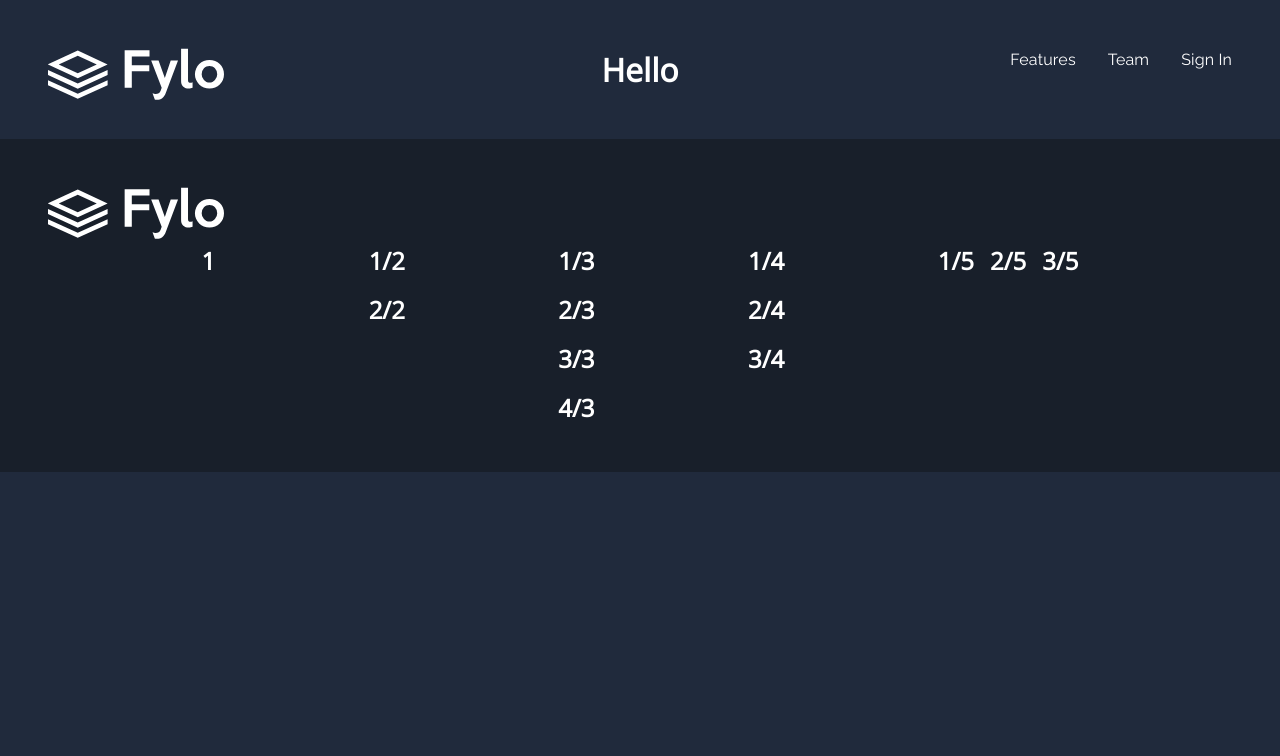
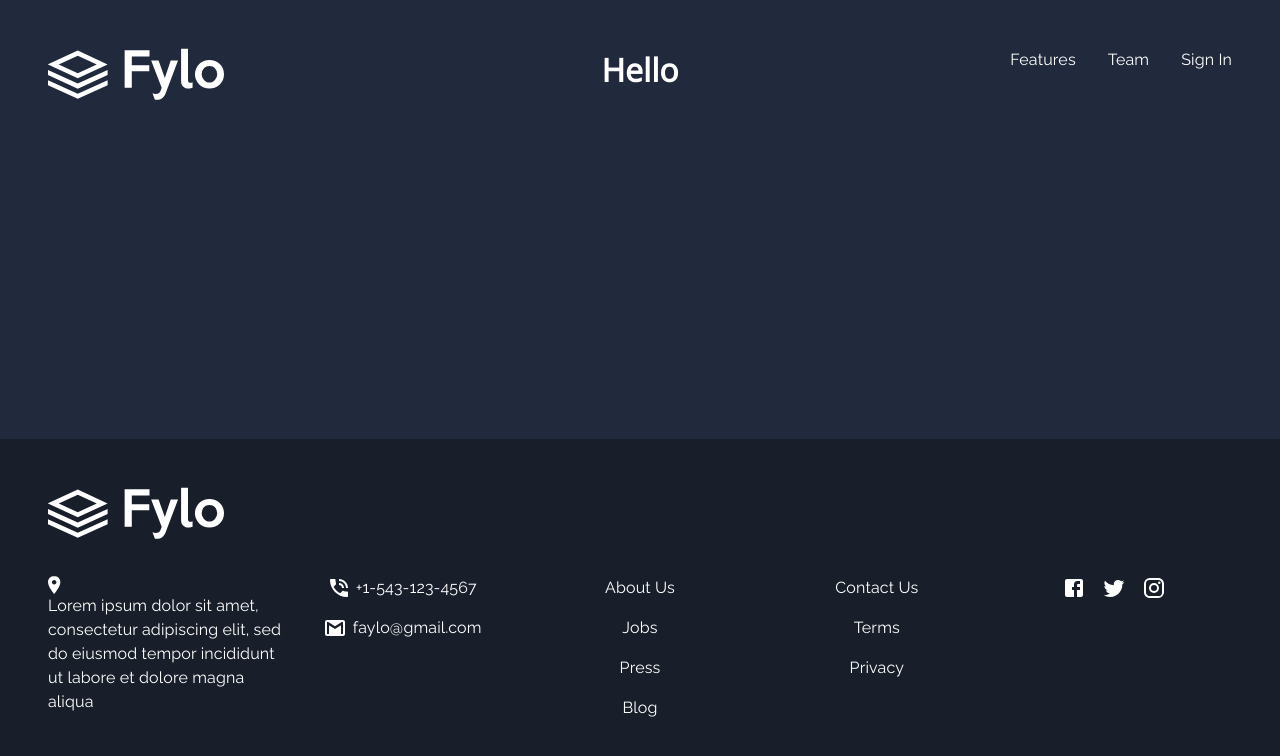
Before and after one commit to aaradj/faylo, a React (Create React App) app: page / in a window 1280 px wide. Shown: the top 756 px of the page. Built offline with nearby package versions, Linux system fonts and the light colour scheme.

Commit message:
footer stracture

```diff
--- a/src/components/Footer/index.tsx
+++ b/src/components/Footer/index.tsx
@@ -1,6 +1,10 @@
 import styled from "styled-components";
 import { Box } from "@mui/material";
-import { MainBg, Inside, Cyan, Blue } from "../../style/colors";
+import { MainBg, Inside } from "../../style/colors";
+import FacebookIcon from "@mui/icons-material/Facebook";
+import TwitterIcon from "@mui/icons-material/Twitter";
+import InstagramIcon from "@mui/icons-material/Instagram";
+import CPara from "../CPara";
 
 const Main = styled.footer`
   width: 100%;
@@ -9,26 +13,33 @@ const Main = styled.footer`
   display: flex;
   flex-direction: column;
   background: ${MainBg};
+  position: absolute;
+  bottom: 0;
 `;
 const BoxStyle = {
   display: "flex",
   alignItems: "start",
-  justifyContent: "space-evenly",
+  justifyContent: "center",
   width: "100%",
+  padding: "2rem 0",
 };
 
 const BoxArticle = {
+  width: "20%",
   display: "flex",
   flexDirection: "column",
   alignItems: "center",
-  gap:"1rem",
+  gap: "1rem",
 };
 
 const SocailMedia = {
-  display:"flex",
-  alignItems:"center",
-  gap:"1rem",
-}
+  width: "20%",
+  display: "flex",
+  justifyContent: "center",
+  gap: "1rem",
+};
+
+const Logos = { color: "white", "&:hover": { color: Inside } };
 
 function Footer() {
   return (
@@ -41,28 +52,79 @@ function Footer() {
         </svg>
       </Box>
       <Box sx={BoxStyle}>
-        <Box>
-          <h2>1</h2>
+        <Box sx={{ display: "flex", flexWrap: "wrap", width: "20%" }}>
+          <svg width="13" height="18" xmlns="http://www.w3.org/2000/svg">
+            <path
+              d="M6.188 0C2.74 0 0 2.79 0 6.3 0 10.98 6.188 18 6.188 18s6.187-7.02 6.187-11.7c0-3.51-2.74-6.3-6.188-6.3zm0 8.55c-1.238 0-2.21-.99-2.21-2.25s.972-2.25 2.21-2.25c1.237 0 2.21.99 2.21 2.25s-.973 2.25-2.21 2.25z"
+              fill="#FFF"
+              fill-rule="evenodd"
+            />
+          </svg>
+          <CPara>
+            Lorem ipsum dolor sit amet, consectetur adipiscing elit, sed do
+            eiusmod tempor incididunt ut labore et dolore magna aliqua
+          </CPara>
         </Box>
         <Box sx={BoxArticle}>
-          <h2>1/2</h2>
-          <h2>2/2</h2>
+          <Box sx={{ display: "flex", gap: ".5rem", alignItems: "center" }}>
+            <svg width="18" height="18" xmlns="http://www.w3.org/2000/svg">
+              <path
+                d="M17 12.5c-1.2 0-2.4-.2-3.6-.6-.3-.1-.7 0-1 .2l-2.2 2.2c-2.8-1.4-5.1-3.8-6.6-6.6l2.2-2.2c.3-.3.4-.7.2-1-.3-1.1-.5-2.3-.5-3.5 0-.6-.4-1-1-1H1C.4 0 0 .4 0 1c0 9.4 7.6 17 17 17 .6 0 1-.4 1-1v-3.5c0-.6-.4-1-1-1zM16 9h2c0-5-4-9-9-9v2c3.9 0 7 3.1 7 7zm-4 0h2c0-2.8-2.2-5-5-5v2c1.7 0 3 1.3 3 3z"
+                fill="#FFF"
+                fill-rule="evenodd"
+              />
+            </svg>
+            <CPara>+1-543-123-4567</CPara>
+          </Box>
+          <Box sx={{ display: "flex", gap: ".5rem", alignItems: "center" }}>
+            <svg width="20" height="16" xmlns="http://www.w3.org/2000/svg">
+              <g fill="none" fill-rule="evenodd">
+                <path d="M-2-4h24v24H-2z" />
+                <path
+                  d="M18 0H2C.9 0 0 .9 0 2v12c0 1.1.9 2 2 2h16c1.1 0 2-.9 2-2V2c0-1.1-.9-2-2-2zm0 14h-2V5.2L10 9 4 5.2V14H2V2h1.2L10 6.2 16.8 2H18v12z"
+                  fill="#FFF"
+                />
+              </g>
+            </svg>
+            <CPara>faylo@gmail.com</CPara>
+          </Box>
         </Box>
         <Box sx={BoxArticle}>
-          <h2>1/3</h2>
-          <h2>2/3</h2>
-          <h2>3/3</h2>
-          <h2>4/3</h2>
+          <a href="#">
+            <CPara>About Us</CPara>
+          </a>
+          <a href="#">
+            <CPara>Jobs</CPara>
+          </a>
+          <a href="#">
+            <CPara>Press</CPara>
+          </a>
+          <a href="#">
+            <CPara>Blog</CPara>
+          </a>
         </Box>
+
         <Box sx={BoxArticle}>
-          <h2>1/4</h2>
-          <h2>2/4</h2>
-          <h2>3/4</h2>
+          <a href="#">
+            <CPara>Contact Us</CPara>
+          </a>
+          <a href="#">
+            <CPara>Terms</CPara>
+          </a>
+          <a href="#">
+            <CPara>Privacy</CPara>
+          </a>
         </Box>
         <Box sx={SocailMedia}>
-          <h2>1/5</h2>
-          <h2>2/5</h2>
-          <h2>3/5</h2>
+          <a href="https://www.facebook.com/arad.jahangiri.3">
+            <FacebookIcon sx={Logos} />
+          </a>
+          <a href="https://twitter.com/aradjahangirii">
+            <TwitterIcon sx={Logos} />
+          </a>
+          <a href="https://www.instagram.com/_.aarad">
+            <InstagramIcon sx={Logos} />
+          </a>
         </Box>
       </Box>
     </Main>
```
